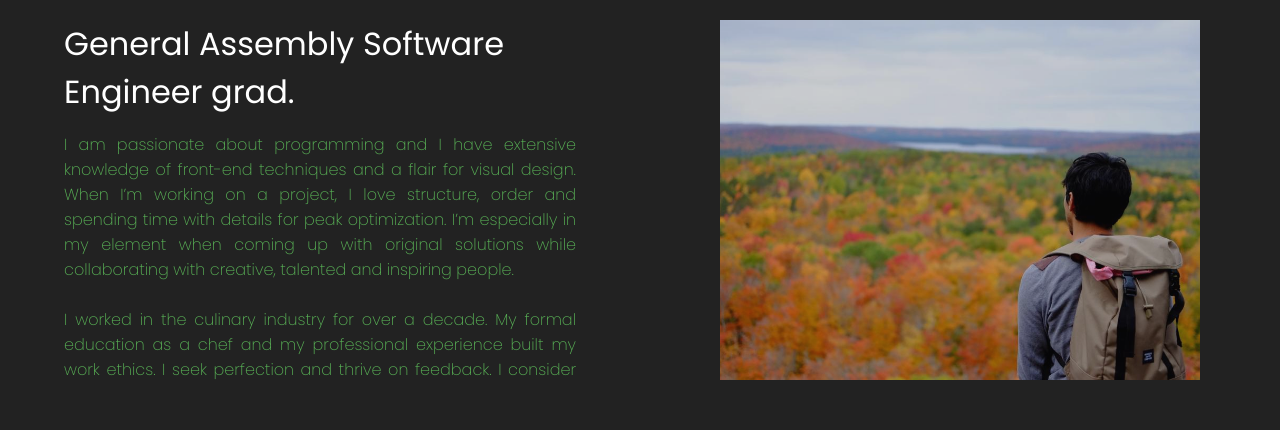
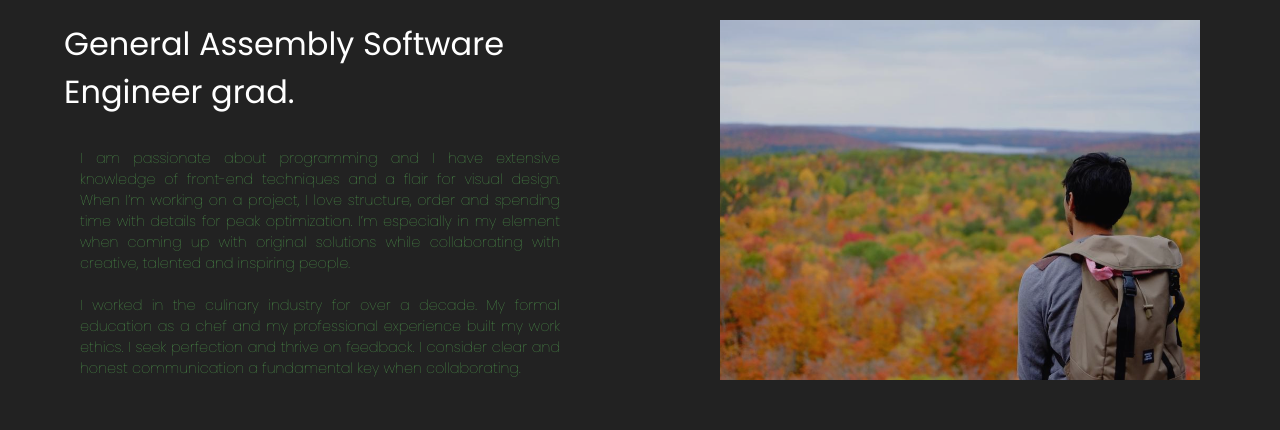
Before and after one commit to Manuelhh/portfolio, a React (Create React App) app: page / in a window 1280 px wide. Shown: the part 1000-1430 px from the top of the page. Built offline with nearby package versions, Linux system fonts and the light colour scheme.

Commit message:
added scrollbar and updated CV link

```diff
--- a/src/App.css
+++ b/src/App.css
@@ -1,4 +1,11 @@
-div {
-  /* background-color: aqua; */
-  /* height: fit-content; */
+html::-webkit-scrollbar {
+  width: 0.3vw;
 }
+
+html::-webkit-scrollbar-thumb {
+  background-color: #59b256;
+}
+
+html::-webkit-scrollbar-track {
+  background-color: gray;
+}
--- a/src/components/About/About.module.css
+++ b/src/components/About/About.module.css
@@ -27,12 +27,26 @@
 }
 
 .aboutTextScript {
-  font-size: 1rem;
+  height: auto;
+  font-size: 0.9rem;
   text-align: justify;
   overflow: hidden;
   overflow-y: scroll;
-  font-weight: 200;
+  font-weight: 100;
   color: #59b256;
+  padding: 1rem;
+}
+
+.aboutTextScript::-webkit-scrollbar {
+  width: 0.3vw;
+}
+
+.aboutTextScript::-webkit-scrollbar-thumb {
+  background-color: #59b256;
+}
+
+.aboutTextScript::-webkit-scrollbar-track {
+  background-color: transparent;
 }
 
 .aboutRightContainer {
@@ -75,7 +89,7 @@
   }
 
   .aboutTextScript {
-    font-size: 0.9rem;
+    font-size: 0.8rem;
   }
 
   .aboutImageContainer {
--- a/src/components/Contact/Contact.jsx
+++ b/src/components/Contact/Contact.jsx
@@ -74,7 +74,7 @@
             </div>
 
             <div className={styles.contactInfoItem}>
-              <a href="https://startling-arithmetic-8da5e9.netlify.app">
+              <a href="https://luminous-mochi-d0a7bb.netlify.app">
                 <img className={styles.contactIcon} src={Cv} alt="cv" />
               </a>
               CV
--- a/src/components/Contact/Contact.module.css
+++ b/src/components/Contact/Contact.module.css
@@ -109,7 +109,7 @@
   margin-top: 10px;
 }
 
-@media screen and (max-width: 800px) {
+@media screen and (max-width: 920px) {
   .contact {
     height: fit-content;
   }
--- a/src/components/Product/Product.module.css
+++ b/src/components/Product/Product.module.css
@@ -2,7 +2,6 @@
   width: 30%;
   height: 35vh;
   margin: 20px 10px;
-
   overflow: hidden;
   display: flex;
   flex-direction: column;
@@ -44,6 +43,18 @@
   color: #59b256;
   overflow: hidden;
   overflow-y: scroll;
+}
+
+.projectDescContainer::-webkit-scrollbar {
+  width: 0.3vw;
+}
+
+.projectDescContainer::-webkit-scrollbar-thumb {
+  background-color: #59b256;
+}
+
+.projectDescContainer::-webkit-scrollbar-track {
+  background-color: transparent;
 }
 
 .projectLinksContainer {
--- a/src/components/Skills/Skills.module.css
+++ b/src/components/Skills/Skills.module.css
@@ -33,12 +33,12 @@
   font-size: 1.5rem;
 }
 
-@media screen and (max-width: 624px) {
+@media screen and (max-width: 920px) {
   .skillsTitle {
     font-size: 3rem;
   }
 
   .SkillsList {
-    font-size: 1rem;
+    font-size: 0.8rem;
   }
 }
```
